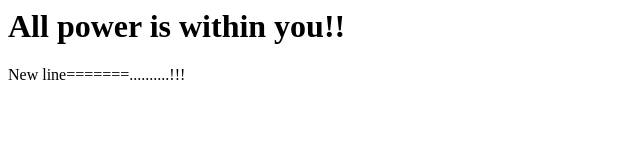
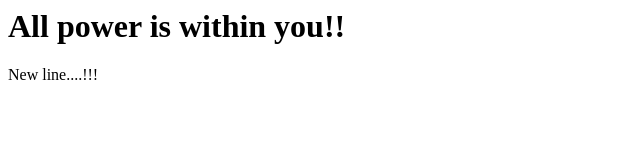
Before and after one commit to Vishwendra10/aws1, a plain HTML site: page index.html in a window 1280 px wide. Shown: the full height of the page, 0-640 px from the left. Drawn offline with Linux system fonts and the light colour scheme.

Commit message:
Update index.html
Second line updated.

```diff
--- a/index.html
+++ b/index.html
@@ -3,7 +3,7 @@
 		<h1>
 			All power is within you!!
 		</h1>
-			New line=======..........!!!
+			New line....!!!
 		</h2>
 	</body>
 </html>
```
